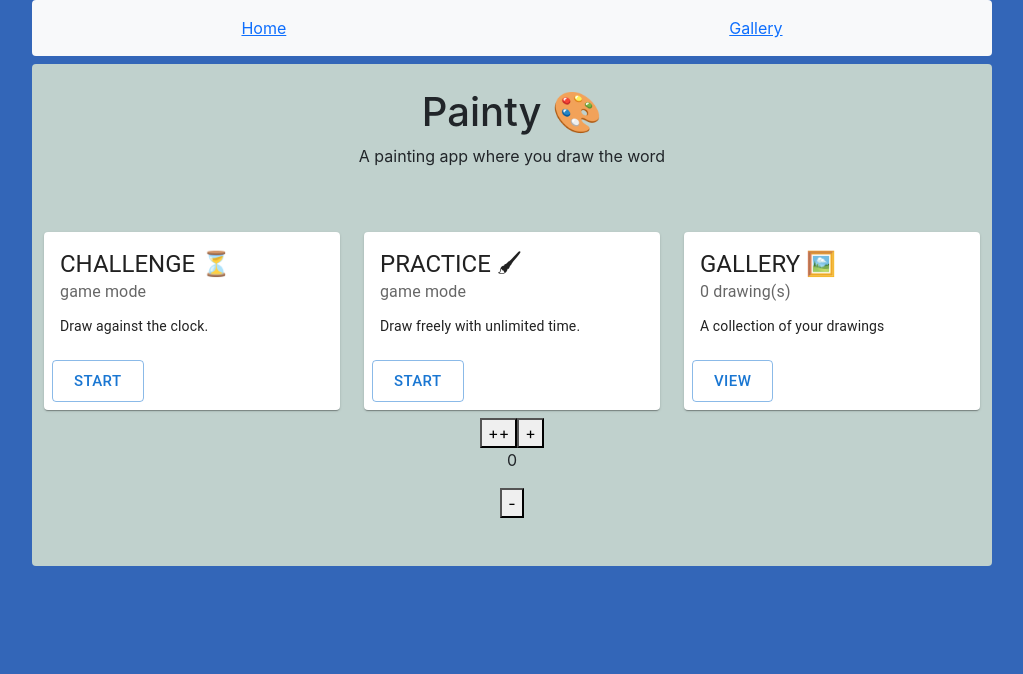
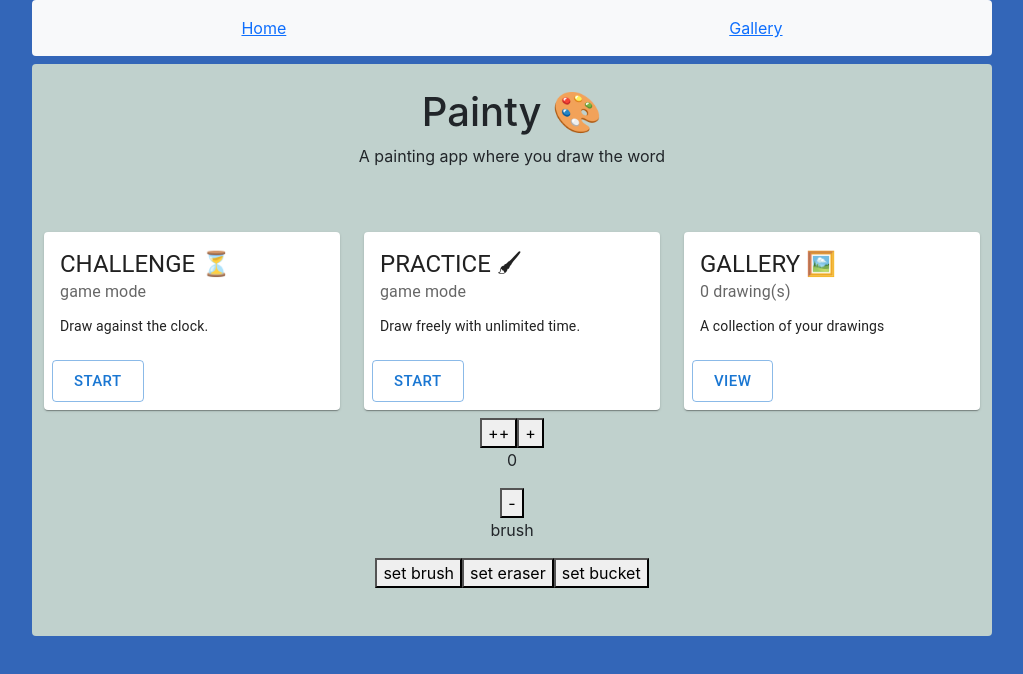
Before and after one commit to SilviuIordache/Painty, a React (Create React App) app: page / in a window 1280 px wide. Shown: the top 674 px of the page, without its empty margins (128-1151 px from the left). Built offline with nearby package versions, Linux system fonts and the light colour scheme.

Commit message:
Add toolReducer

```diff
--- a/src/components/TestCounter/TestCounter.jsx
+++ b/src/components/TestCounter/TestCounter.jsx
@@ -1,9 +1,10 @@
 import { useSelector, useDispatch } from 'react-redux';
-import { increment, incrementByAmount, decrement,  } from "../../redux/features/counterSlice";
+import { increment, incrementByAmount, decrement  } from "../../redux/features/counterSlice";
+import { changeTool } from "../../redux/features/toolReducer"
 
 export default function TestCounter() {
   const counter = useSelector(state => state.counter.value);
-  // const tool = useSelector(state => state.tool)
+  const tool = useSelector(state => state.tool.tool)
   const dispatch = useDispatch();
 
   return (
@@ -14,12 +15,12 @@ export default function TestCounter() {
         <p>{counter}</p>
         <button onClick={() => { dispatch(decrement())}}>-</button>
       </div>
-      {/* <div>
-        <p>{tool.name}</p>
-        <button onClick={() => {dispatch(setBrushActive())}}>set brush</button>
-        <button onClick={() => {dispatch(setEraserActive())}}>set eraser</button>
-        <button onClick={() => {dispatch(setBucketActive())}}>set bucket</button>
-      </div> */}
+      <div>
+        <p>{tool}</p>
+        <button onClick={() => {dispatch(changeTool('brush'))}}>set brush</button>
+        <button onClick={() => {dispatch(changeTool('eraser'))}}>set eraser</button>
+        <button onClick={() => {dispatch(changeTool('bucket'))}}>set bucket</button>
+      </div>
     </div>
   );
 }
--- a/src/redux/features/toolReducer.js
+++ b/src/redux/features/toolReducer.js
@@ -1,24 +1,21 @@
-export const toolReducer = (state, action) => {
-  switch(action.type) {
-    case 'SET BRUSH ACTIVE':
-      return {
-        ...state,
-        name: 'Brush Tool'
-      }
-    case 'SET ERASER ACTIVE':
-      return {
-      ...state,
-      name: 'Eraser Tool'
-      }
-    case 'SET BUCKET ACTIVE':
-      return {
-        ...state,
-        name: 'Paint Bucket Tool'
-      }
-    default:
-      return {
-        ...state,
-        name: 'Brush Tool'
-      }
+import { createSlice } from '@reduxjs/toolkit'
+
+const initialState = {
+  tool: 'brush',
+  size: require("../../jsons/brushSizes.json").sizes[1],
+  color: '#000000'
+}
+
+export const toolSlice = createSlice({
+  name: 'currentTool',
+  initialState,
+  reducers: {
+    changeTool: (state, action) => {
+      state.tool = action.payload;
+    }
   }
-}
+});
+
+export const { changeTool } = toolSlice.actions
+
+export default toolSlice.reducer
--- a/src/redux/store.js
+++ b/src/redux/store.js
@@ -1,11 +1,11 @@
 import { configureStore } from '@reduxjs/toolkit'
 import counterReducer from "./features/counterSlice";
-// import { toolReducer } from './toolReducer'
+import toolReducer from './features/toolReducer';
 
 
 export const store = configureStore({
   reducer: {
     counter: counterReducer,
-    // tool: toolReducer
+    tool: toolReducer
   },
 })
```
